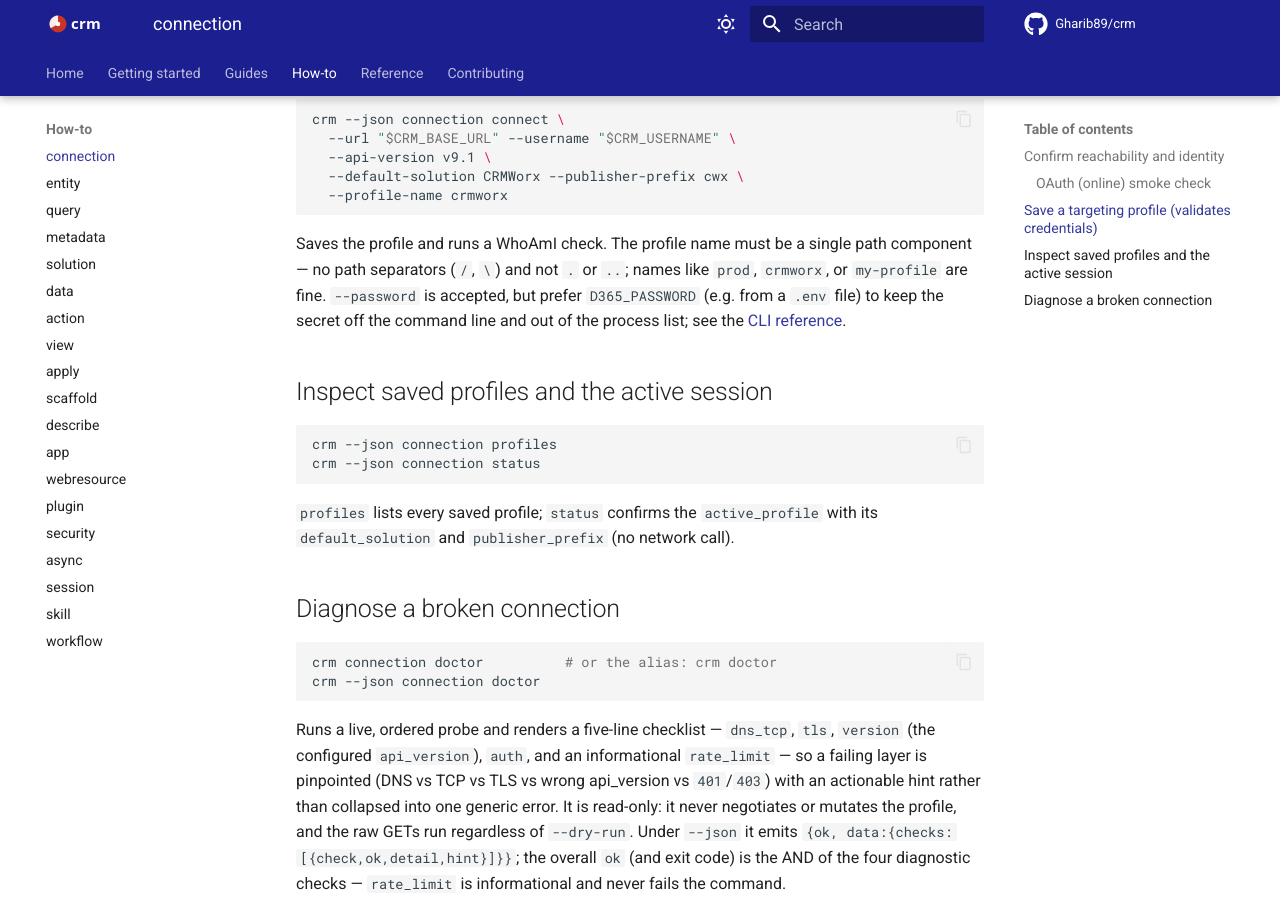
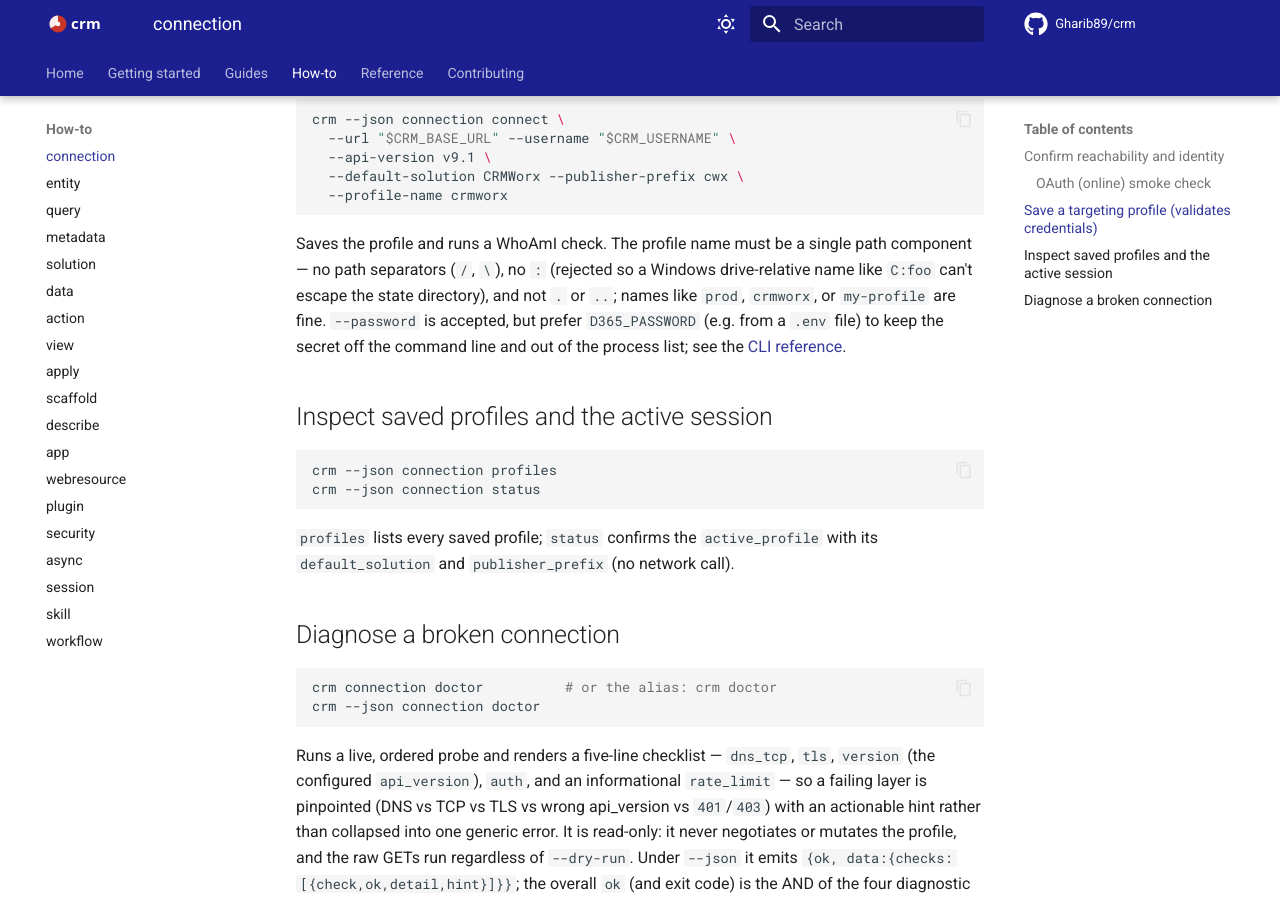
Before and after one commit to Gharib89/crm, an MkDocs documentation site: the page built from docs/how-to/connection.md, in a window 1280 px wide and 900 px high, scrolled down 899 px. Built offline with MkDocs 1.6.1 and Material for MkDocs 9.7.7, drawn with Linux system fonts in a browser that asks for light colours; comment, search, counter and statistics services are not loaded.

Commit message:
docs(connection): note ':' restriction in profile-name guidance (#126)
Copilot review on #134 flagged that the profile-name doc listed `/`, `\`,
`.` and `..` but omitted the `:` rejection (Windows drive-relative guard).
Surface it so Windows users aren't surprised.

Co-Authored-By: Claude Opus 4.8 (1M context) <noreply@anthropic.com>

````diff
--- a/docs/how-to/connection.md
+++ b/docs/how-to/connection.md
@@ -38,7 +38,7 @@ crm --json connection connect \
   --default-solution CRMWorx --publisher-prefix cwx \
   --profile-name crmworx
 ```
-Saves the profile and runs a WhoAmI check. The profile name must be a single path component — no path separators (`/`, `\`) and not `.` or `..`; names like `prod`, `crmworx`, or `my-profile` are fine. `--password` is accepted, but prefer `D365_PASSWORD` (e.g. from a `.env` file) to keep the secret off the command line and out of the process list; see the [CLI reference](../reference/cli.md).
+Saves the profile and runs a WhoAmI check. The profile name must be a single path component — no path separators (`/`, `\`), no `:` (rejected so a Windows drive-relative name like `C:foo` can't escape the state directory), and not `.` or `..`; names like `prod`, `crmworx`, or `my-profile` are fine. `--password` is accepted, but prefer `D365_PASSWORD` (e.g. from a `.env` file) to keep the secret off the command line and out of the process list; see the [CLI reference](../reference/cli.md).
 
 ## Inspect saved profiles and the active session
 
````
